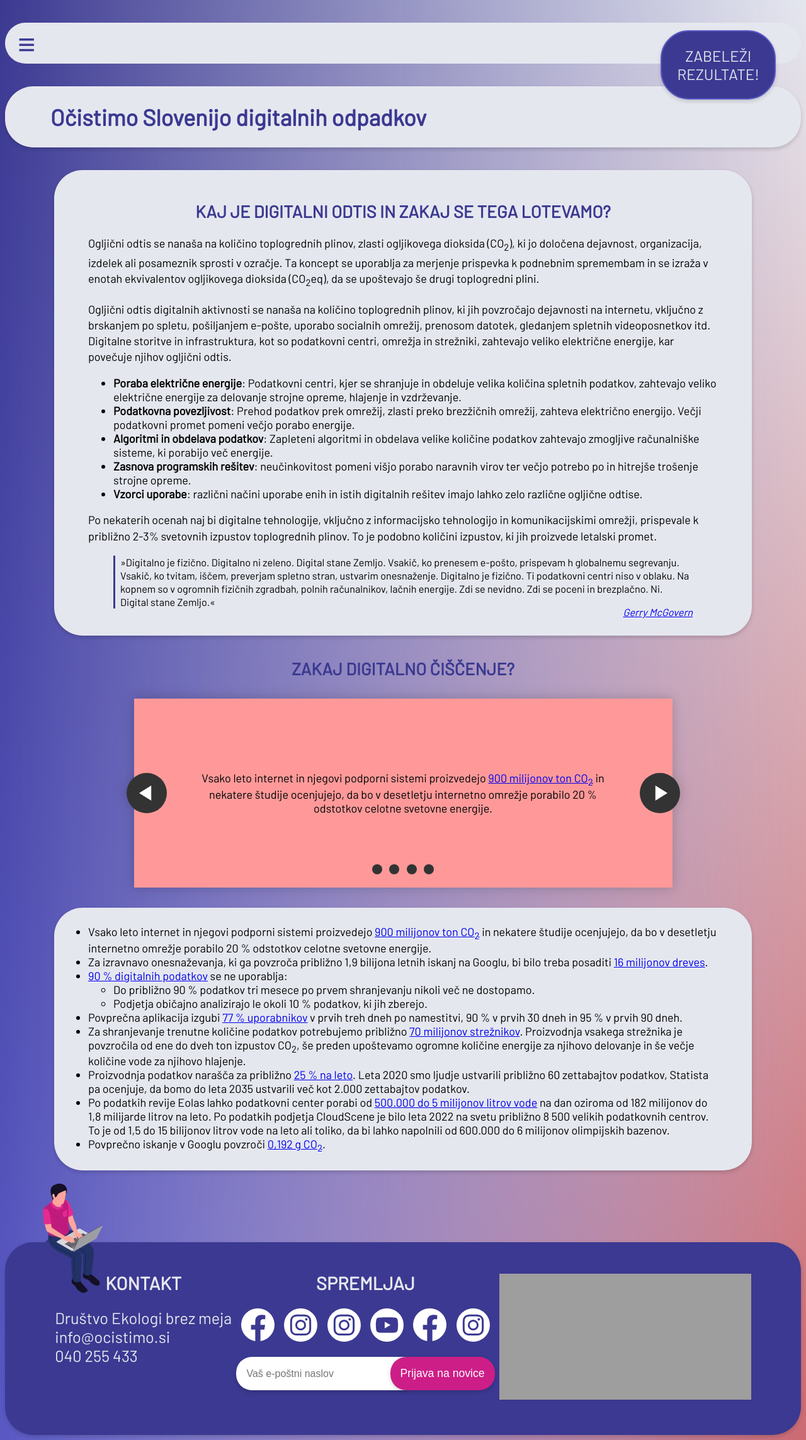
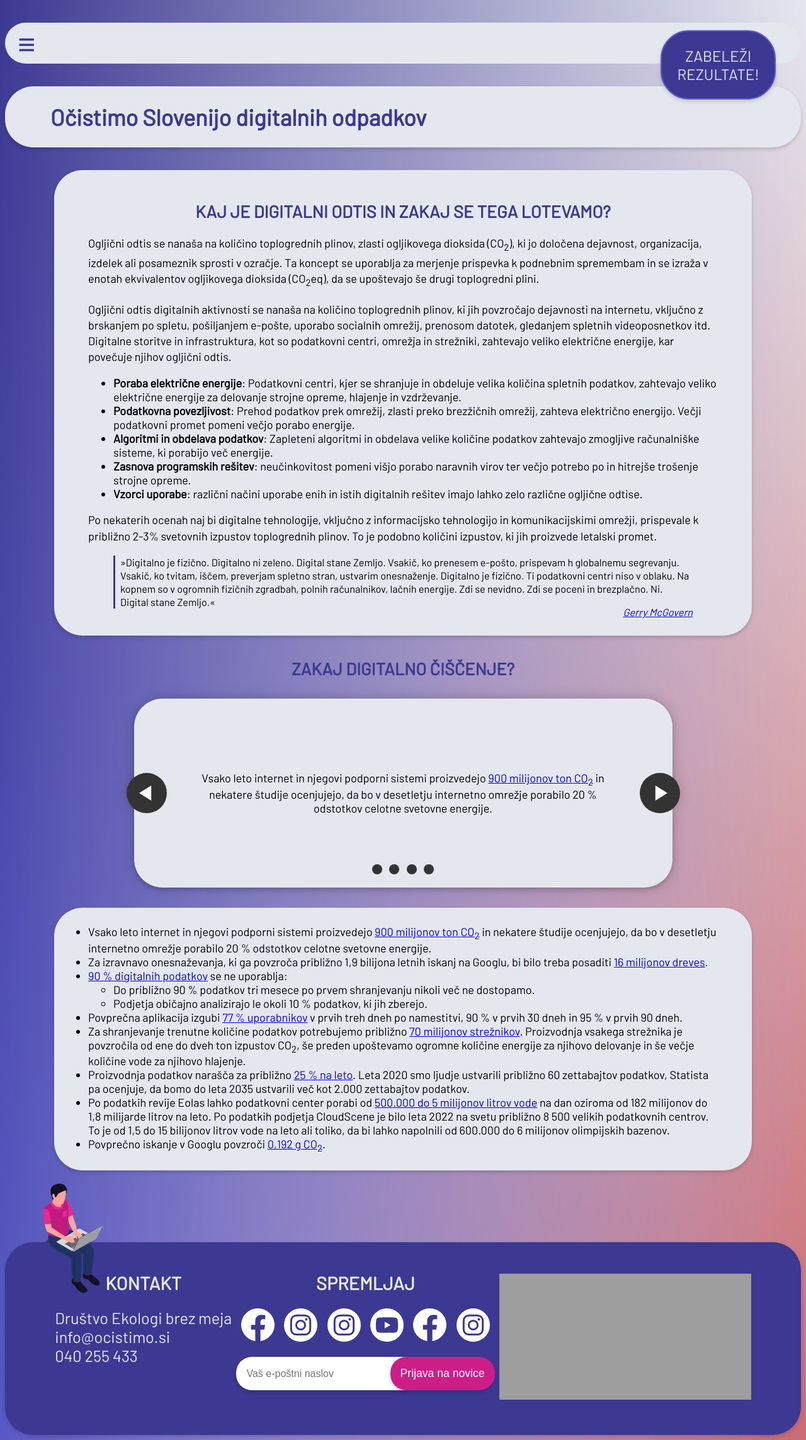
Before and after one commit to ewba/dcd-si, a Jekyll site: the page built from o-akciji.md, in a window 1280 px wide. Shown: the whole page at 63% size. Built offline with Jekyll 4.4.1, drawn with Linux system fonts in a browser that asks for light colours; grey boxes are pictures that could not be loaded.

Commit message:
improve carousel styling

```diff
--- a/assets/css/carousel.scss
+++ b/assets/css/carousel.scss
@@ -98,6 +98,9 @@
   counter-reset: item;
   scroll-behavior: smooth;
   scroll-snap-type: x mandatory;
+
+  border-radius: 45px;
+  box-shadow: 0px 3px 6px #00000029;
   ol {
     display: flex;
     align-items: center;
@@ -108,7 +111,7 @@
   position: relative;
   flex: 0 0 100%;
   width: 100%;
-  background-color: #f99;
+  background-color: #e5e7ef; // alternating color
   counter-increment: item;
 
   display: table;
@@ -121,7 +124,7 @@
 }
 
 .carousel__slide:nth-child(even) {
-  background-color: #99f;
+  background-color: #e5e7ef; // alternating color2
 }
 
 .carousel__slide:before {
```
